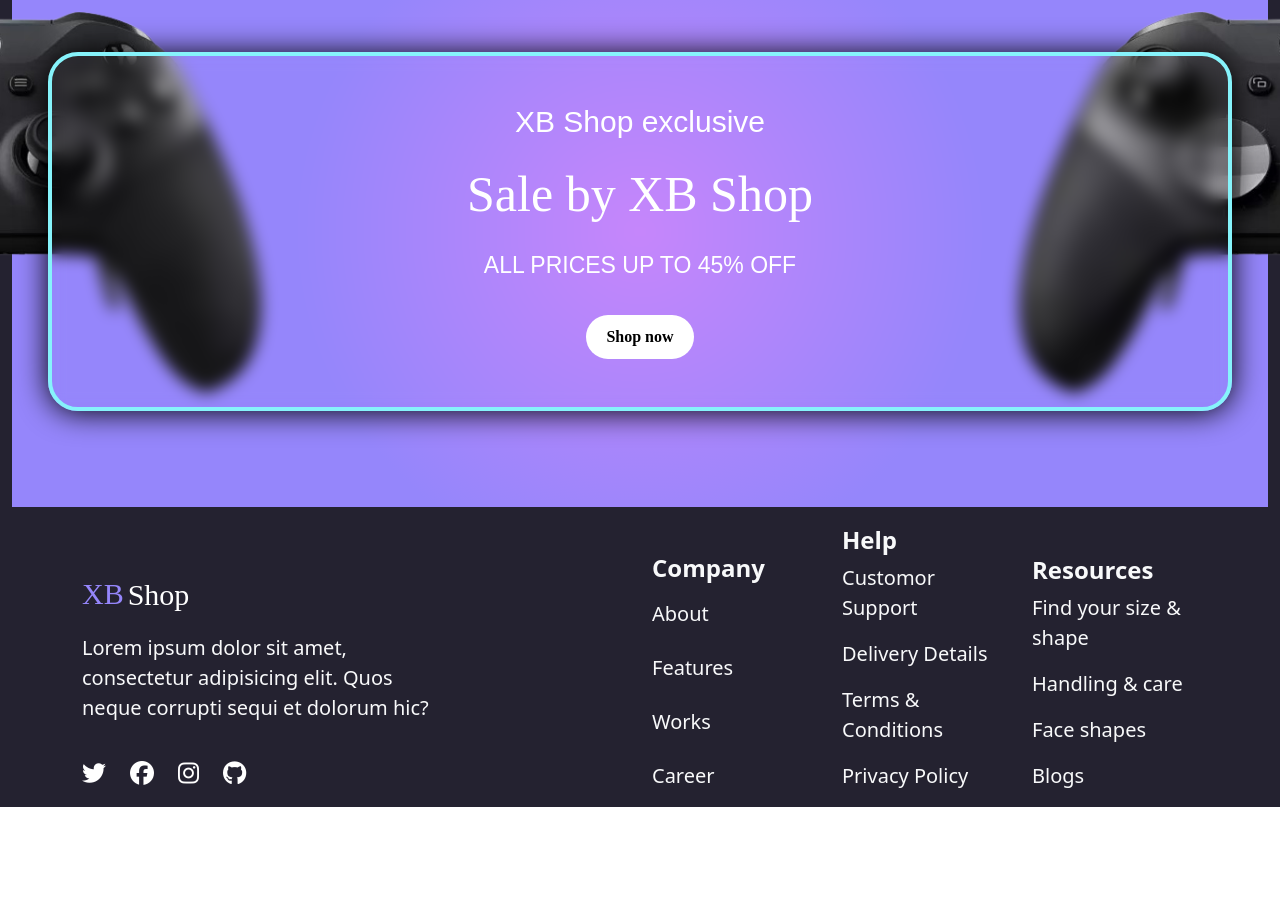
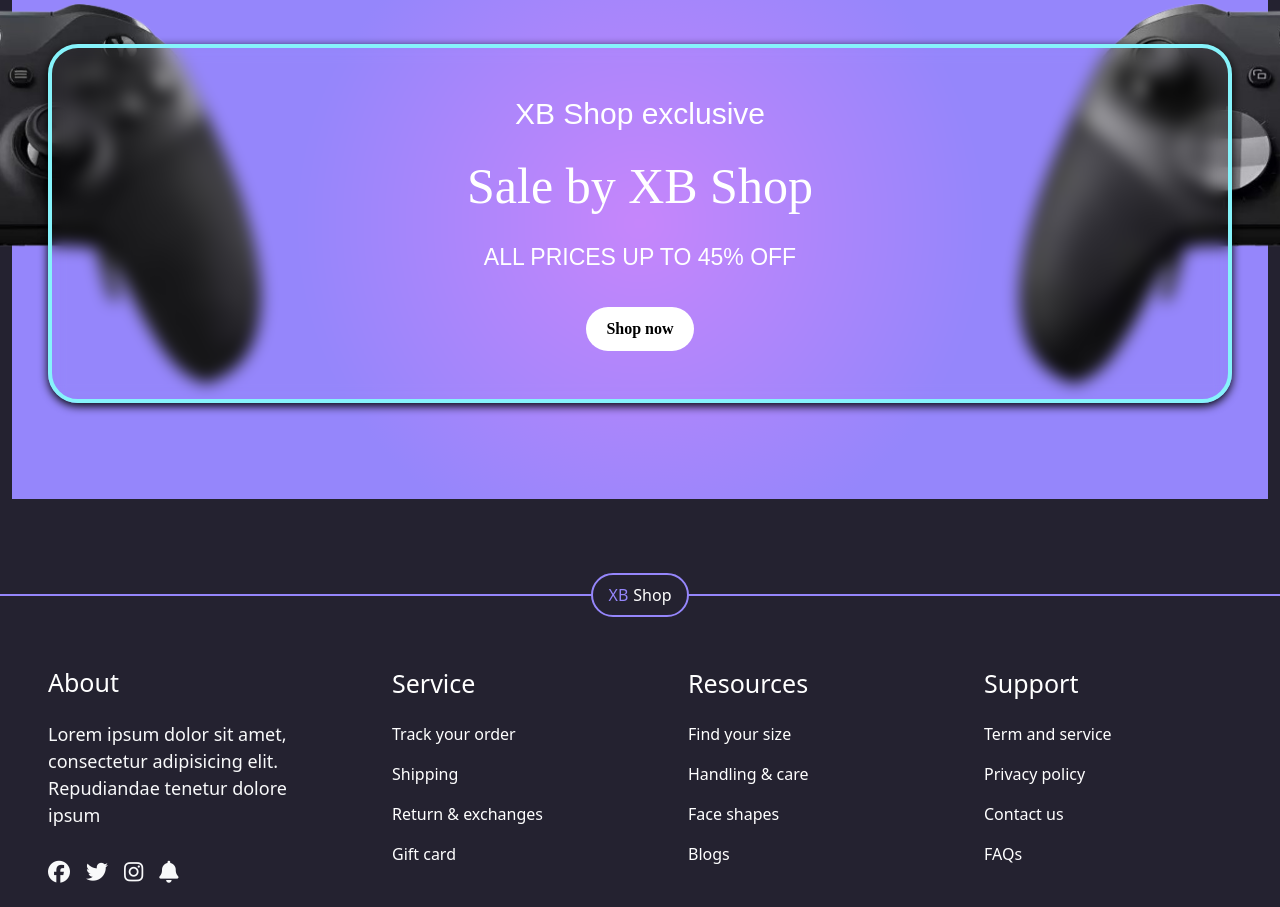
Before and after one commit to Desk6661/XB-Shop, a plain HTML site: page index.html in a window 1280 px wide. Shown: the part 1739-2646 px from the top of the page. Before the commit the page ends 2546 px from the top, so only its background shows below. Drawn offline with nearby package versions, Linux system fonts and the light colour scheme; a web font is replaced by a local one.

Commit message:
Add files via upload

```diff
--- a/index.html
+++ b/index.html
@@ -4,7 +4,8 @@
 <head>
     <meta charset="UTF-8">
     <meta name="viewport" content="width=device-width, initial-scale=1.0">
-    <title>Document</title>
+    <title>XB Shop - Gaming Controllers Shop</title>
+    <link rel="shortcut icon" href="images/consoles-xbox-48.png" type="image/x-icon">
     <link rel="stylesheet" href="style.css">
     <link rel="stylesheet" href="responsive.css">
     <link rel="stylesheet" href="https://cdnjs.cloudflare.com/ajax/libs/font-awesome/6.6.0/css/all.min.css"
@@ -29,10 +30,10 @@
 
                 <div class="d-flex align-items-center">
                     <ul class="d-flex my-auto gap-3 nav-ul">
-                        <li><a href="#">Products</a></li>
-                        <li><a href="#">Cetegories</a></li>
-                        <li><a href="#">Trending</a></li>
-                        <li><a href="#">Popular</a></li>
+                        <li><a href="#home">Home</a></li>
+                        <li><a href="#cetegories">Cetegories</a></li>
+                        <li><a href="#guideline">Guideline</a></li>
+                        <li><a href="#shop">Shop</a></li>
                     </ul>
                 </div>
 
@@ -44,8 +45,8 @@
             </nav>
 
             <!-- FIRST SECTION -->
-            <div class="first-section py-5">
-                <div class="row d-flex gap-5 gap-md-0">
+            <div id="home" class="d-flex align-items-center first-section py-5">
+                <div class="row d-flex gap-5 gap-md-0" style="width: 100%; height: 100%;">
                     <div class="col-12 col-md-6 d-flex flex-column gap-3">
                         <h1>Keep up<br>with the era</h1>
                         <p>Chnage your gaming exprience to the next level with our product</p>
@@ -67,7 +68,7 @@
             </div>
 
             <!-- SECOND SECTION -->
-            <div class="second-section py-5">
+            <div id="cetegories" class="second-section py-5">
                 <div class="row d-flex gap-5 gap-md-0">
                     <div class="col-12 col-md-6 order-2 order-md-1 s-left-con">
                         <div class="s-left px-3">
@@ -97,7 +98,7 @@
             </div>
 
             <!-- thrd section -->
-            <div class="third-section py-5">
+            <div id="guideline" class="third-section py-5">
                 <h1>Using guideline for user</h1>
                 <div class="row">
                     <div class="col-12 d-flex align-items-center justify-content-center py-3">
@@ -111,7 +112,7 @@
         </div>
 
         <!-- Fourth section -->
-        <div class="fourth-section py-5">
+        <div id="shop" class="fourth-section py-5">
 
                 <div class="row">
                     <div class="col-12 p-5 fourth-con">
@@ -126,54 +127,59 @@
                     </div>
                 </div>
 
-            <div class="fourth-img-con">
+            <div class="fourth-img-con py-5">
                 <img src="images/console-removebg-preview.png" alt="">
                 <img src="images/console-removebg-preview.png" alt="">
             </div>
 
         </div>
 
-        <div class="footer d-flex align-items-end">
-            <div class="container footer-box">
-                <hr>
-                <div class="row d-flex align-items-end footer-inner">
-                    <div class="col-10 col-md-4 d-flex flex-column gap-3 py-3">
-                        <div class="d-flex align-items-center gap-1 footer-logo">
-                            <h1 class="d-flex align-items-center m-0 h-100">XB</h1>
-                            <p class="d-flex align-items-center m-0 h-100">Shop</p>
-                        </div>
-                        <p class="text-light">Lorem ipsum dolor sit amet, consectetur adipisicing elit. Quos neque corrupti sequi et dolorum hic?</p>
-                        <div class="d-flex align-items-center gap-4 text-light" style="font-size: 24px;">
-                            <a style="color: white;" href="https://x.com/?lang=en&mx=2" target="_blank"><i class="fa-brands fa-twitter"></i></a>
-                            <a style="color: white;" href="https://www.facebook.com/" target="_blank"><i class="fa-brands fa-facebook"></i></a>
-                            <a style="color: white;" href="https://www.instagram.com/desk_06/profilecard/?igsh=ZW92YWE2cTFtdGRn" target="_blank"><i class="fa-brands fa-instagram"></i></a>
-                            <a style="color: white;" href="https://github.com/Desk6661" target="_blank"><i class="fa-brands fa-github"></i></a>
-                        </div>
-                    </div>
-                    <div class="col-md-2"></div>
-                    <div class="col-4 col-md-2 d-flex flex-column gap-2 text-light footer-link-con">
-                        <h4 style="font-weight: 600;">Company</h4>
-                        <p>About</p>
-                        <p>Features</p>
-                        <p>Works</p>
-                        <p>Career</p>
-                    </div>
-                    <div class="col-4 col-md-2 d-flex flex-column text-light footer-link-con">
-                        <h4 style="font-weight: 600;">Help</h4>
-                        <p>Customor Support</p>
-                        <p>Delivery Details</p>
-                        <p>Terms & Conditions</p>
-                        <p>Privacy Policy</p>
-                    </div>
-                    <div class="col-4 col-md-2 d-flex flex-column text-light footer-link-con">
-                        <h4 style="font-weight: 600;">Resources</h4>
-                        <p>Find your size & shape</p>
-                        <p>Handling & care</p>
-                        <p>Face shapes</p>
-                        <p>Blogs</p>
+        <div class="footer mt-5">
+
+            <div class="row d-flex align-items-center footer-con px-5">
+                <div class="col-12 d-flex align-items-center justify-content-center footer-top">
+                    <div></div>
+                    <button><span>XB</span>Shop</button>
+                </div>
+                <div class="col-12 col-md-3 d-flex flex-column gap-3 ps-0 footer-text text-light">
+                    <h1>About</h1>
+                    <p>Lorem ipsum dolor sit amet, consectetur adipisicing elit. Repudiandae tenetur dolore ipsum</p>
+                    <div class="d-flex gap-3 footer-icons">
+                        <i class="fa-brands fa-facebook"></i>
+                        <i class="fa-brands fa-twitter"></i>
+                        <i class="fa-brands fa-instagram"></i>
+                        <i class="fa-solid fa-bell"></i>
                     </div>
                 </div>
+                <div class="col-10 col-md-3 d-flex flex-column gap-3 ps-0 ps-md-5 pt-5 pt-md-0 footer-text text-light">
+                    <h1>Service</h1>
+                    <ul class="d-flex flex-column gap-3">
+                        <li>Track your order</li>
+                        <li>Shipping</li>
+                        <li>Return & exchanges</li>
+                        <li>Gift card</li>
+                    </ul>
+                </div>
+                <div class="col-10 col-md-3 d-flex flex-column gap-3 ps-0 ps-md-5 footer-text text-light">
+                    <h1>Resources</h1>
+                    <ul class="d-flex flex-column gap-3">
+                        <li>Find your size</li>
+                        <li>Handling & care</li>
+                        <li>Face shapes</li>
+                        <li>Blogs</li>
+                    </ul>
+                </div>
+                <div class="col-10 col-md-3 d-flex flex-column gap-3 ps-0 ps-md-5 footer-text text-light">
+                    <h1>Support</h1>
+                    <ul class="d-flex flex-column gap-3">
+                        <li>Term and service</li>
+                        <li>Privacy policy</li>
+                        <li>Contact us</li>
+                        <li>FAQs</li>
+                    </ul>
+                </div>
             </div>
+
         </div>
 
 
--- a/responsive.css
+++ b/responsive.css
@@ -1,13 +1,21 @@
+@media only screen and (max-width: 430px) {
+    .footer {
+        height: 120vh !important;
+    }
+}
+
+
 @media only screen and (max-width: 596px) {
 
     .nav-ul li {
         display: none !important;
     }
+
     .nav-icons i {
         display: none !important;
     }
 
-    .first-section h1{
+    .first-section h1 {
         font-size: 55px;
     }
 
@@ -20,9 +28,10 @@
         top: 40% !important;
     }
 
-    .fourth-con{
+    .fourth-con {
         width: 100%;
     }
+
     .fourth-inner {
         width: 100%;
     }
@@ -30,18 +39,31 @@
     .fourth-inner h1 {
         font-size: 25px;
     }
+
     .fourth-inner h4 {
         font-size: 19px;
     }
-    .fourth-inner p{
+
+    .fourth-inner p {
         font-size: 18px;
     }
 
+
     .footer {
-        height: 640px;
-    }
-
-    .footer-link-con {
-        height: 350px;
+        height: 140vh !important;
     }
 }
+
+
+
+@media only screen and (max-width: 770px) {
+    .footer {
+        height: 100vh !important;
+    }
+}
+
+@media only screen and (max-width: 1450px) {
+    .footer {
+        height: 45vh;
+    }
+}
--- a/style.css
+++ b/style.css
@@ -4,6 +4,7 @@
     padding: 0;
     margin: 0;
     box-sizing: border-box;
+    scroll-behavior: smooth;
 }
 
 .main{
@@ -36,6 +37,9 @@
 .logo p{
     color: white;
     font-family: "Kode Mono", serif;
+}
+nav ul li {
+    list-style: none;
 }
 
 nav ul li a {
@@ -251,7 +255,7 @@ nav .nav-icons button:hover {
     border: 4px solid rgb(134, 243, 251);
     color: white;
     backdrop-filter: blur(8px);
-    box-shadow: 0 1px 30px black;
+    box-shadow: 0 3px 10px 0 black;
     z-index: 2;
 }
 .fourth-inner h1{
@@ -283,34 +287,59 @@ nav .nav-icons button:hover {
     transition: .1s all linear;
 }
 
-
-.footer{
-    height: 300px;
+.footer {
+    width: 100%;
+    height: 50vh;
 }
 
-.footer-box{
+.footer-top {
+    height: 50px;
+}
+.footer-top div{
+    width: 100%;
+    padding: 0;
+    height: 2px;
+    position: absolute;
+    color: var(--purple);
+    background-color: var(--purple);
+}
+.footer-top button {
+    border: 2px solid var(--purple);
+    padding: 8px 16px;
+    position: relative;
+    /* z-index: 1; */
     display: flex;
-
+    align-items: center;
+    gap: 5px;
+    color: white;
+    background-color: rgba(36,34,48,255);
+    border-radius: 30px;
+}
+.footer-top button span {
+    color: var(--purple);
 }
 
-.footer-inner{
-    display: flex;
-    align-items: end;
+.footer-con {
     height: 100%;
 }
 
-.footer-logo h1 {
-    color: rgba(149,134,251,255);
-    font-size: 30px;
-    font-family: "Kode Mono", serif;
+.footer h1, li{
+    color: white;
 }
-.footer-logo p{
-    font-size: 30px !important;
-    color: white;
-    font-family: "Kode Mono", serif;
+.footer-text i {
+    font-size: 22px;
 }
-
-.footer-inner p {
-    font-size: 20px;
-
+.footer-text h1{
+    font-size: 25px;
 }
+.footer-text p{
+    font-size: 18px;
+}
+.footer-text ul {
+    width: 100%;
+    padding: 0;
+}
+.footer-text ul li{
+    list-style: none;
+    padding: 0;
+}
```
Also changed, not shown: images/consoles-xbox-48.png (added).
